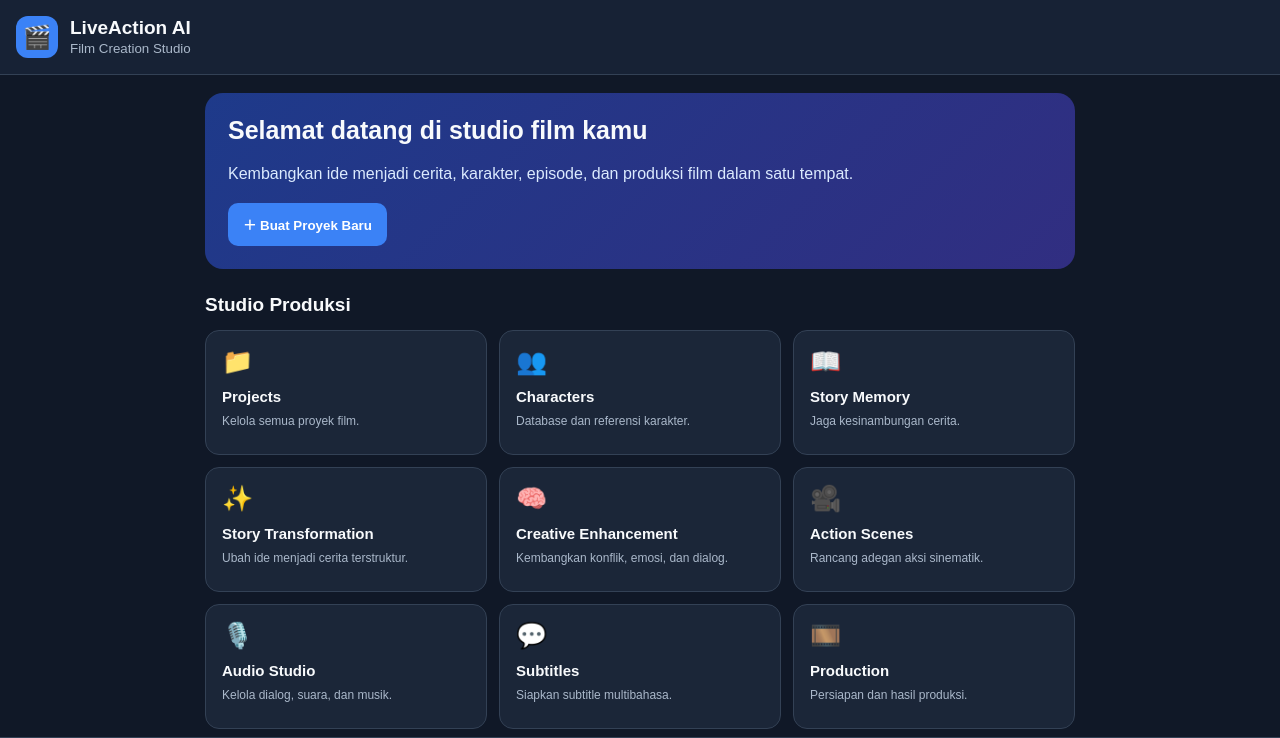
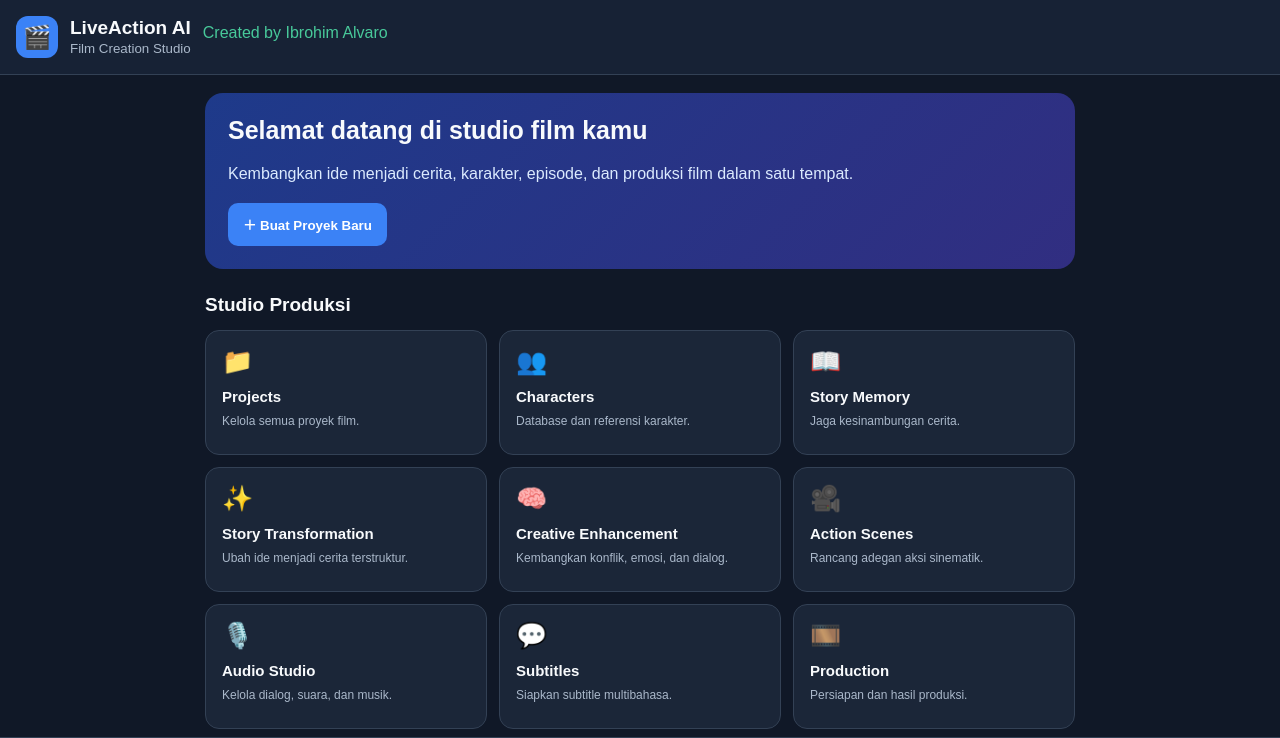
Before and after one commit to natafikri86/liveaction-ai, a plain HTML site: page index.html in a window 1280 px wide. Shown: the top 738 px of the page. Drawn offline with Linux system fonts and the light colour scheme.

Commit message:
Update index.html

```diff
--- a/index.html
+++ b/index.html
@@ -72,6 +72,9 @@ nav span{display:block;font-size:20px;margin-bottom:4px}
   <div class="brand">
     <div class="logo">🎬</div>
     <div><h1>LiveAction AI</h1><small>Film Creation Studio</small></div>
+    <p style="color: #48c99a; font-size: 16px; margin-top: 8px;">
+  Created by Ibrohim Alvaro
+</p>
   </div>
 </header>
 
```
